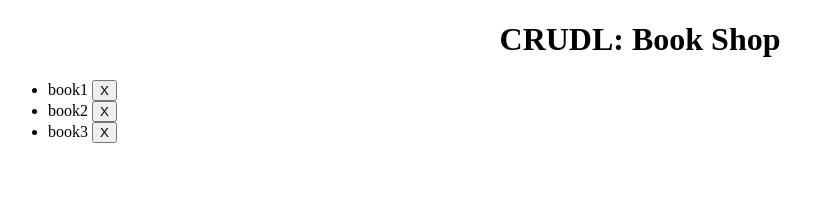
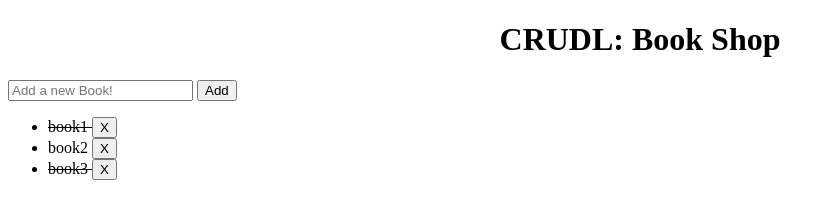
Before and after one commit to Alexlarik/CRUDL-H.M, a plain HTML site: page index.html in a window 1280 px wide. Shown: the whole page, without its empty margins (0-835 px from the left). Drawn offline with Linux system fonts and the light colour scheme.

Commit message:
Add a new book section with input and button

```diff
--- a/css/style.css
+++ b/css/style.css
@@ -1,3 +1,6 @@
 h1{
     text-align: center;
 }
+.already-read{
+    text-decoration: line-through;
+}
--- a/index.html
+++ b/index.html
@@ -11,8 +11,14 @@
 <body>
     <h1>CRUDL: Book Shop</h1>
 
+    <section class="new-book">
+        <input type="text" placeholder="Add a new Book!">
+        <button onclick="onAddBook()">Add</button>
+
+    </section>
+
     <ul>
-        <li>
+        <li class="already-read">
             <span>book1</span>
             <button onclick="onRemoveBook('b101')">X</button>
         </li>
@@ -20,7 +26,7 @@
             <span>book2</span>
             <button onclick="onRemoveBook('b102')">X</button>
         </li>
-        <li>
+        <li class="already-read">
             <span>book3</span>
             <button onclick="onRemoveBook('b103')">X</button>
         </li>
--- a/js/script.js
+++ b/js/script.js
@@ -1 +1,6 @@
 'use strict'
+
+
+function onRemoveBook(bookId) {
+    console.log('Book Id: ', bookId)
+}
```
